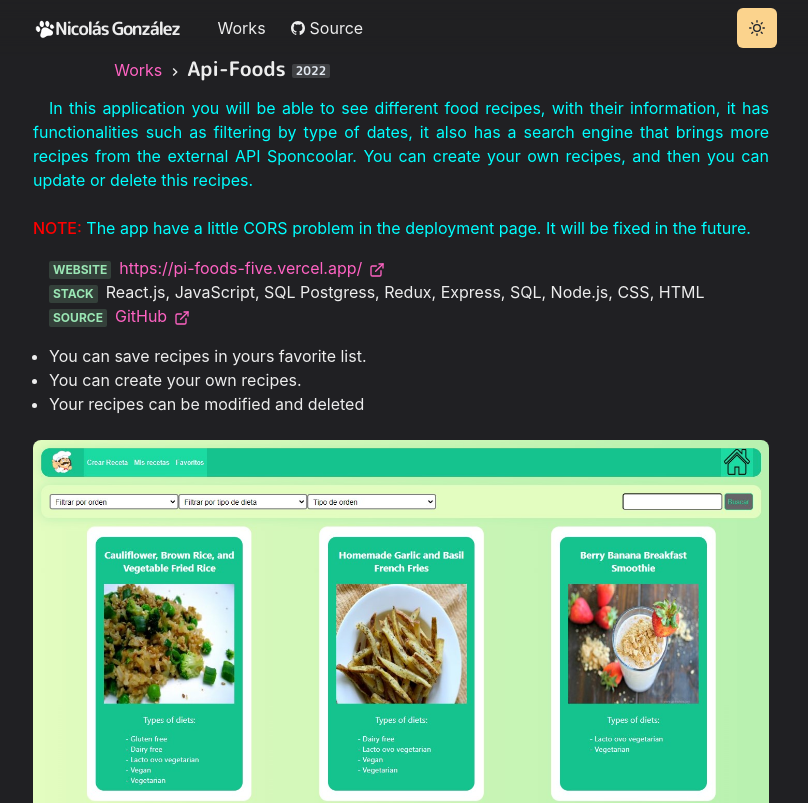
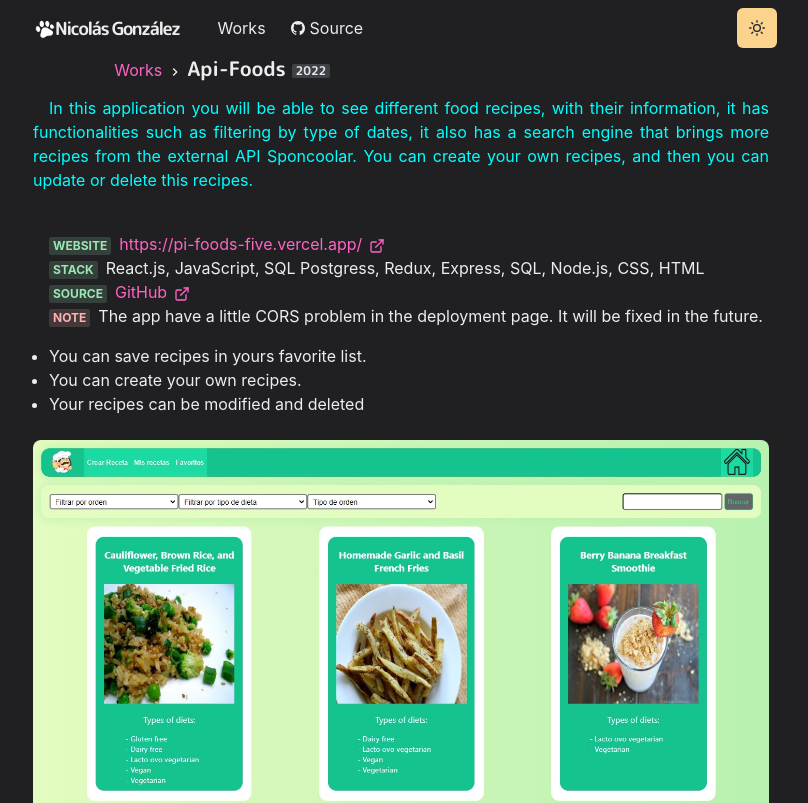
Before and after one commit to nicolasgonzalez98/Portfolio-NicolasGonzalez, a Next.js app: page /works/api_foods in a window 1280 px wide. Shown: the top 803 px of the page, without its empty margins (239-1047 px from the left). Built offline with nearby package versions, Linux system fonts and the light colour scheme.

Commit message:
little fix

```diff
--- a/components/work.js
+++ b/components/work.js
@@ -21,8 +21,8 @@ export const WorkImage = ({ src, alt }) => (
     <Image borderRadius="lg" w="full" src={src} alt={alt} mb={4} />
 )
 
-export const Meta = ({ children }) => (
-    <Badge colorScheme="green" mr={2}>
+export const Meta = ({ children, color = "green" }) => (
+    <Badge colorScheme={color} mr={2}>
         {children}
     </Badge>
 )
--- a/pages/works/api_foods.js
+++ b/pages/works/api_foods.js
@@ -26,7 +26,6 @@ const Work = () => {
                 update or delete this recipes.
                 <br />
                 <br />
-                <span style={{color:'red',fontWeight:'500'}}>NOTE:</span> The app have a little CORS problem in the deployment page. It will be fixed in the future.
             </P>
             <List ml={4} my={4}>
                 <ListItem>
@@ -45,6 +44,10 @@ const Work = () => {
                         GitHub <ExternalLinkIcon mx="2px" />
                     </Link>
                 </ListItem>
+                <ListItem>
+                    <Meta color='red'>Note</Meta>
+                    The app have a little CORS problem in the deployment page. It will be fixed in the future.
+                </ListItem>
             </List>
             <UnorderedList>
                 <ListItem>You can save recipes in yours favorite list.</ListItem>
```
